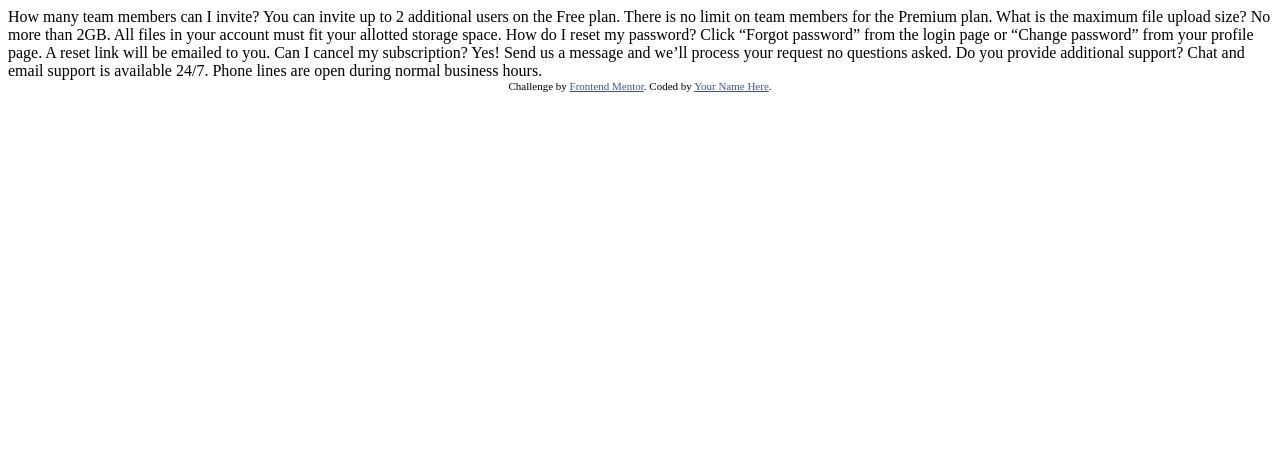
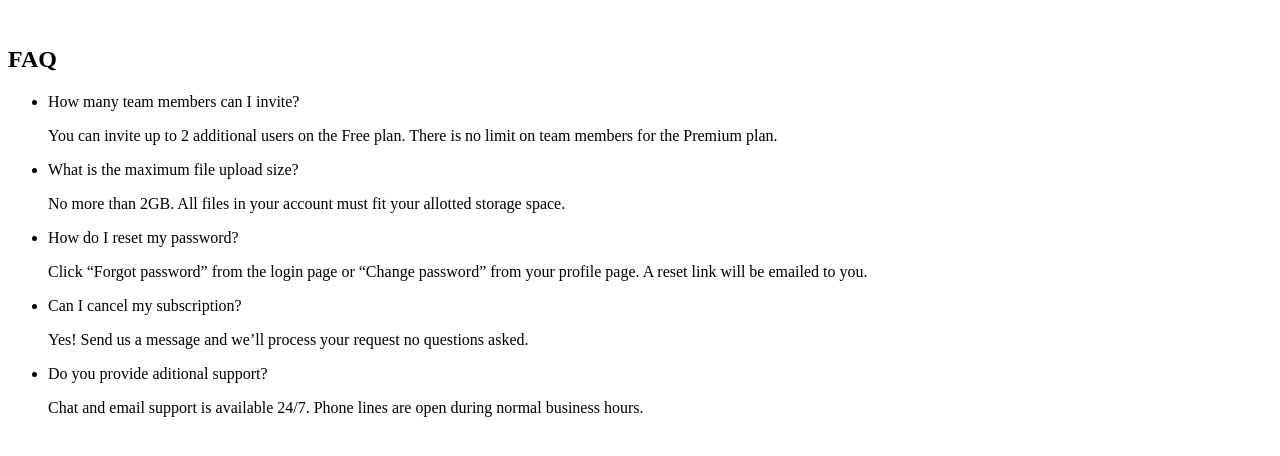
Before and after one commit to diegopacheco-dev/faq-accordion-card-main, a plain HTML site: page index.html in a window 1280 px wide. Drawn offline with Linux system fonts and the light colour scheme.

Commit message:
HTML structure created

```diff
--- a/index.html
+++ b/index.html
@@ -1,40 +1,77 @@
 <!DOCTYPE html>
 <html lang="en">
   <head>
-  <meta charset="UTF-8">
-  <meta name="viewport" content="width=device-width, initial-scale=1.0"> <!-- displays site properly based on user's device -->
+    <meta charset="UTF-8" />
+    <meta name="viewport" content="width=device-width, initial-scale=1.0" />
+    <!-- displays site properly based on user's device -->
 
-  <link rel="icon" type="image/png" sizes="32x32" href="./images/favicon-32x32.png">
-
+    <link
+      rel="icon"
+      type="image/png"
+      sizes="32x32"
+      href="./images/favicon-32x32.png"
+    />
+    <link rel="preconnect" href="https://fonts.gstatic.com">
+<link href="https://fonts.googleapis.com/css2?family=Kumbh+Sans:wght@400;700&display=swap" rel="stylesheet">
     <title>Frontend Mentor | FAQ Accordion Card</title>
 
     <!-- Feel free to remove these styles or customise in your own stylesheet 👍 -->
     <style>
-    .attribution { font-size: 11px; text-align: center; }
-    .attribution a { color: hsl(228, 45%, 44%); }
+      .attribution {
+        font-size: 11px;
+        text-align: center;
+      }
+      .attribution a {
+        color: hsl(228, 45%, 44%);
+      }
     </style>
   </head>
   <body>
-  How many team members can I invite?
-  You can invite up to 2 additional users on the Free plan. There is no limit on
-  team members for the Premium plan.
+    <!-- CARD -->
+    <div class="card">
+        <!-- CARD IMG -->
+      <div class="card__img">
+        <img src="" alt="" />
+      </div>
 
-  What is the maximum file upload size?
-  No more than 2GB. All files in your account must fit your allotted storage space.
+      <!-- CARD CONTENT  -->
+      <div class="card__content">
+        <h2 class="card__title">FAQ</h2>
 
-  How do I reset my password?
-  Click “Forgot password” from the login page or “Change password” from your profile page.
-  A reset link will be emailed to you.
+        <ul class="card__list-questions">
+          <li><p class="question">How many team members can I invite?</p>
+            <p class="answer">
+              You can invite up to 2 additional users on the Free plan. There is no limit on team members for the Premium plan.
+            </p>
+          </li>
+          <li><p class="question">What is the maximum file upload size?</p>
+            <p class="answer">
+              No more than 2GB. All files in your
+              account must fit your allotted storage space.
+            </p>
+          </li>
+          <li><p class="question">How do I reset my password?</p>
+            <p class="answer">Click “Forgot password” from the login page or “Change password” from your profile page. A reset link
+              will be emailed to you.</p>
+          </li>
+          <li><p class="question">Can I cancel my subscription?</p>
+            <p class="answer">
+              Yes! Send us a message and we’ll process your
+              request no questions asked.
+            </p>
+          </li>
+          <li><p class="question">Do you provide aditional support?</p>
+            <p class="answer">
+              Chat and email support is available 24/7. Phone
+    lines are open during normal business hours.
 
-  Can I cancel my subscription?
-  Yes! Send us a message and we’ll process your request no questions asked.
+            </p>
+          </li>
+        </ul>
+      </div>
+    </div>
 
-  Do you provide additional support?
-  Chat and email support is available 24/7. Phone lines are open during normal business hours.
 
-  <div class="attribution">
-    Challenge by <a href="https://www.frontendmentor.io?ref=challenge" target="_blank">Frontend Mentor</a>.
-    Coded by <a href="#">Your Name Here</a>.
-  </div>
+
   </body>
 </html>
--- /dev/null
+++ b/styles.css
@@ -0,0 +1,16 @@
+:root{
+    --color-dark-blue: hsl(238, 29%, 16%);
+    --color-red: hsl(14, 88%, 65%);
+    --color-background-violet: hsl(273, 75%, 66%);
+    --color-background-blue: hsl(240, 73%, 65%);
+
+    --color-text-veryDarkGrayBlue: hsl(237, 12%, 33%);
+    --color-text-darkGrayBlue: hsl(240, 6%, 50%);
+
+    --color-divider-grayBlue: hsl(240, 5%, 91%);
+    --font-size: 12px;
+}
+
+body {
+    font-family: 'Kumbh Sans', sans-serif;
+}
```
Lines whose indentation alone changed are shown as unchanged.
